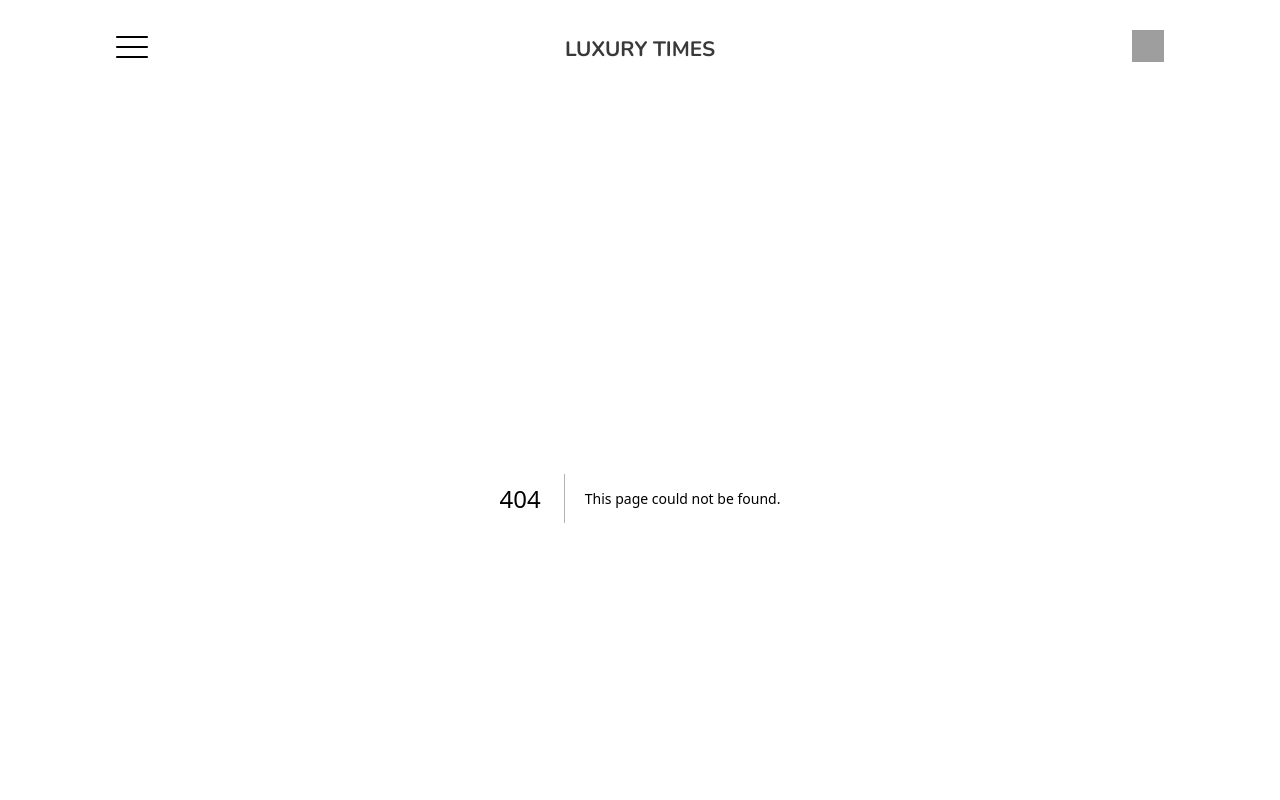
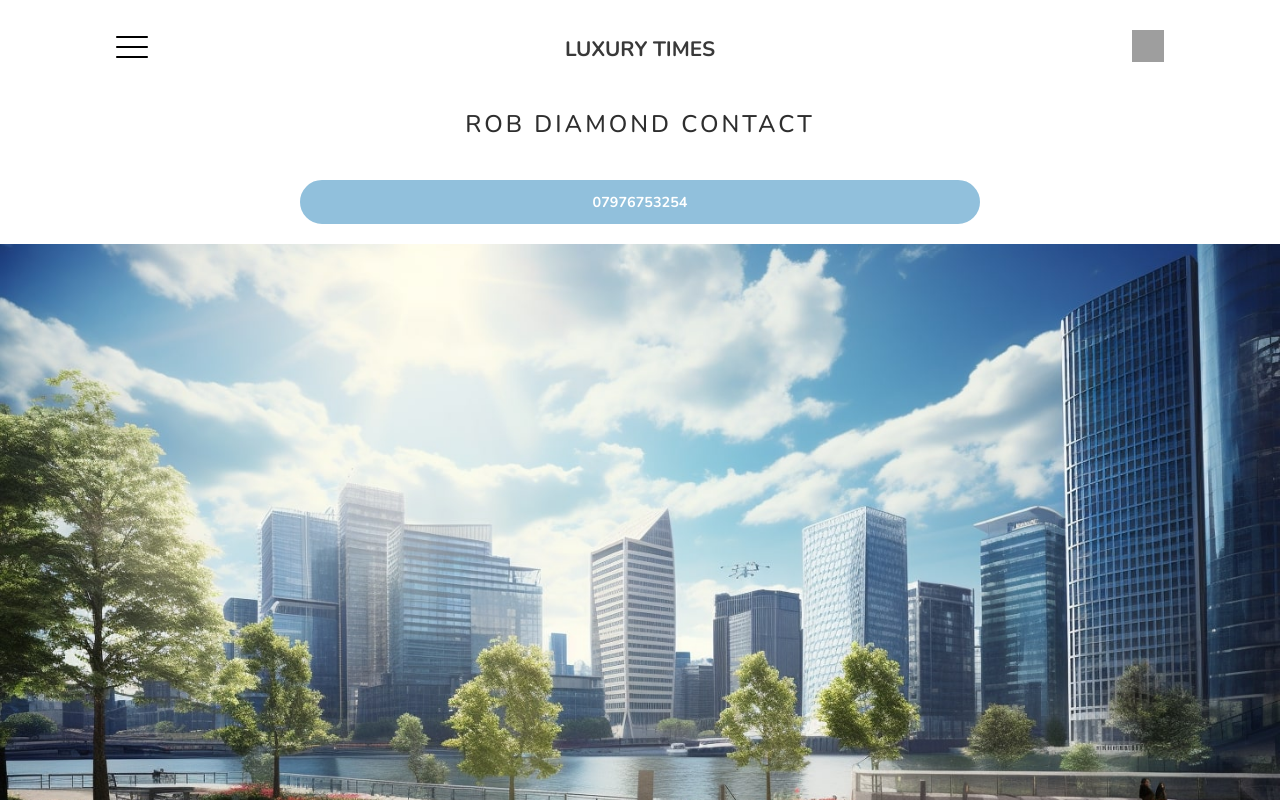
Before and after one commit to mycalldev/luxurytimesFE, a Next.js app: page /contact in a window 1280 px wide. Before the commit this address had no page. Shown: the top 800 px of the page. Built offline with nearby package versions, Linux system fonts and the light colour scheme; grey boxes are pictures that could not be loaded.

Commit message:
added contact page

```diff
--- /dev/null
+++ b/app/contact/Contact.module.css
@@ -0,0 +1,80 @@
+  .linkBTN {
+    margin: 0 10px;
+    text-decoration: none;
+    color: #fff;
+  }
+
+  .heroBtn {
+    margin: 30px auto;
+    padding: 10px;
+    max-width: 200px;
+    font-size: 1.1rem;
+    font-weight: 500;
+    text-align: center;
+    border-radius: 22px;
+    background: #91c0dc;
+    cursor: pointer;
+  }
+
+  .headerTitle {
+    margin: 40px;
+    color: #2e2e2e;
+    letter-spacing: 3px;
+    font-weight: 500;
+    font-size: 1.5rem;
+    text-align: center;
+  }
+
+  .heroBtnDesktop {
+    display: none;
+  }
+
+  @media (min-width: 768px) {
+
+    .form {
+      text-align: center;
+      margin: 0 300px;
+    }
+    .heroBtnDesktop{
+      display: block;
+      padding: 10px 20px;
+      text-align: center;
+      color: #ffffff;
+      border-radius: 22px;
+      background: #91c0dc;
+      border: 2px solid #91c0dc;
+      font-weight: 700;
+      font-size: 0.9rem;
+      cursor: pointer;
+    -webkit-filter: brightness(100%);
+      margin: 20px 300px;
+    }
+
+    .heroBtn{
+      display: none;
+    }
+
+    .submit {
+      display: block;
+      padding: 10px 20px;
+      text-align: center;
+      color: #ffffff;
+      border-radius: 2px;
+      background: #91c0dc;
+      border: 2px solid #91c0dc;
+      font-weight: 700;
+      font-size: 0.9rem;
+      cursor: pointer;
+    -webkit-filter: brightness(100%);
+      margin: 20px 33px 30px 33px;
+    }
+
+    .contactInfo {
+      text-align: center;
+      margin: 15px 300px;
+      padding: 15px;
+      font-weight: 500;
+      line-height: 1.5;
+      color: #5a5a5a;
+    }
+  }
--- /dev/null
+++ b/app/contact/page.jsx
@@ -0,0 +1,28 @@
+import React from 'react'
+import Link from 'next/link'
+import styles from './Contact.module.css'
+
+export default function Contact() {
+  return (
+    <div>
+      {/* <Meta /> */}
+      <div>
+        <h1 className={styles.headerTitle}>ROB DIAMOND CONTACT</h1>
+      </div>
+
+      {/* BTN */}
+      <div className={styles.heroBtn}>
+        <Link href="tel:07976753254" className={styles.linkBTN}>CALL NOW</Link>
+      </div>
+      <div className={styles.heroBtn}>
+        <Link
+          href={"https://wa.me/447976753254?text=Welcome%20to%20RobDiamond"}
+          className={styles.linkBTN}
+        >
+          WHATSAPP
+        </Link>
+      </div>
+      <div className={styles.heroBtnDesktop}>07976753254</div>
+    </div>
+  )
+}
```
Also changed, not shown: app/page.module.css (+4 -5 lines).
